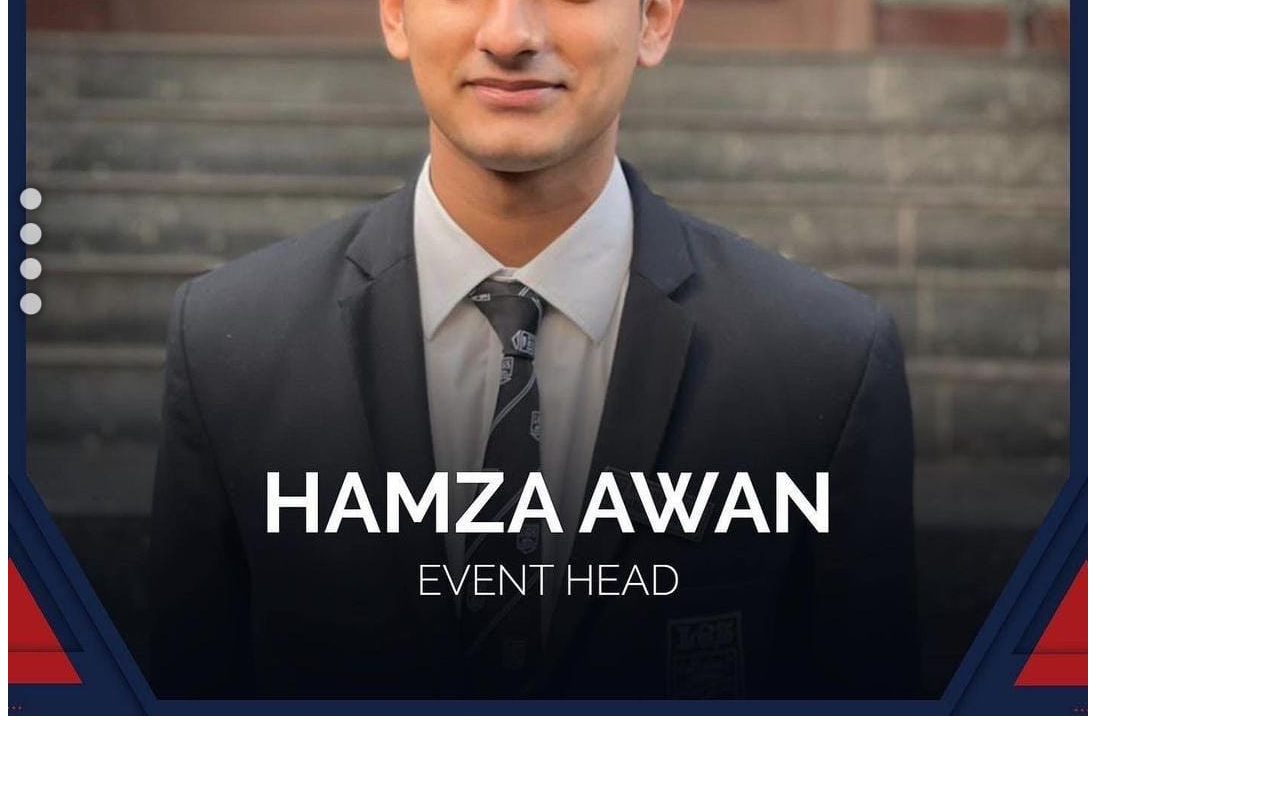
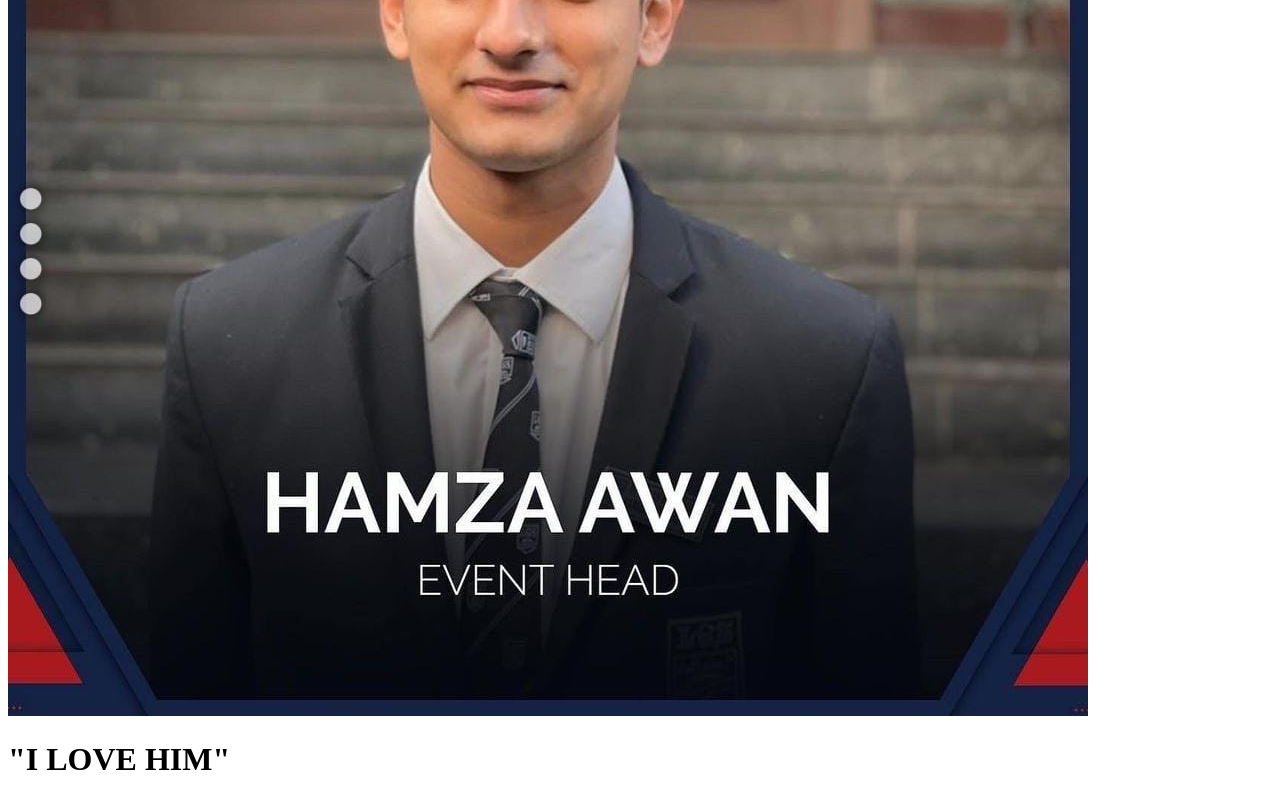
Before and after one commit to smile11914/Innoventions-21, a plain HTML site: page index.html in a window 1280 px wide. Shown: the part 369-1169 px from the top of the page. Before the commit the page ends 1097 px from the top, so only its background shows below. Drawn offline with Linux system fonts and the light colour scheme.

Commit message:
Update index.html

```diff
--- a/index.html
+++ b/index.html
@@ -4,9 +4,10 @@
     <meta charset="UTF-8">
     <meta http-equiv="X-UA-Compatible" content="IE=edge">
     <meta name="viewport" content="width=device-width, initial-scale=1.0">
-    <title>RTZ</title>
+    <title>HAMZA'S BABE</title>
 </head>
 <body>
     <img src="./awan.jpeg" alt="">
+    <h1>"I LOVE HIM"<h1>
 </body>
 </html>
```
